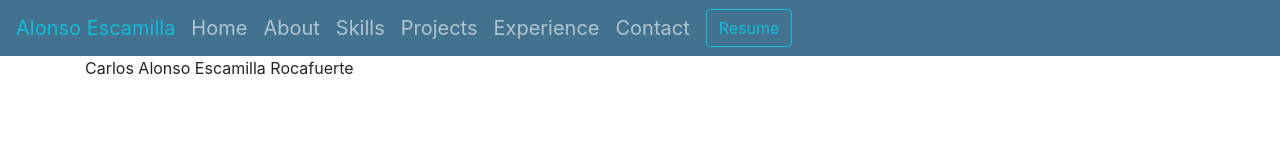
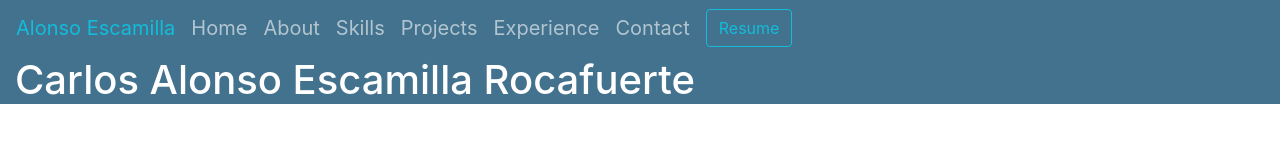
Before and after one commit to erosiim/erosiim.github.io, a plain HTML site: page index.html in a window 1280 px wide. Drawn offline with nearby package versions, Linux system fonts and the light colour scheme.

Commit message:
update styles

```diff
--- a/assets/styles.css
+++ b/assets/styles.css
@@ -5,17 +5,19 @@
 
 }
 #nav-name{
-    color: var(--principal-text-color)
+    color: var(--principal-text-color);
 }
 .nav-bg{
     background-color: var(--nav-bg-color);
 }
 .nav-bg a{
-    color: var(--link-text-color)
+    color: var(--link-text-color);
+    text-decoration: none;
 }
 .nav-bg a:hover{
-    color: var(--principal-text-color)
+    color: var(--principal-text-color);
 }
+
 .btn-cv{
     text-align: center;
     color: var(--principal-text-color);
@@ -25,3 +27,8 @@
     background-color: var(--principal-text-color);
     color: var(--link-text-color);
 }
+
+.container-bg-introduction{
+    background-color: var(--nav-bg-color);
+    color: white;
+}
--- a/index.html
+++ b/index.html
@@ -26,8 +26,12 @@
         <a class="navbar-brand" href="#">Contact</a>
         <button type="button" class="btn btn-outline-secondary btn-cv">Resume</button>
     </nav>
-    <div class="container">
-        Carlos Alonso Escamilla Rocafuerte
+    <div class="container-fluid container-bg-introduction">
+        <h1>Carlos Alonso Escamilla Rocafuerte</h1>
+    </div>
+
+    <div class="container-fluid">
+
     </div>
 
 
```
